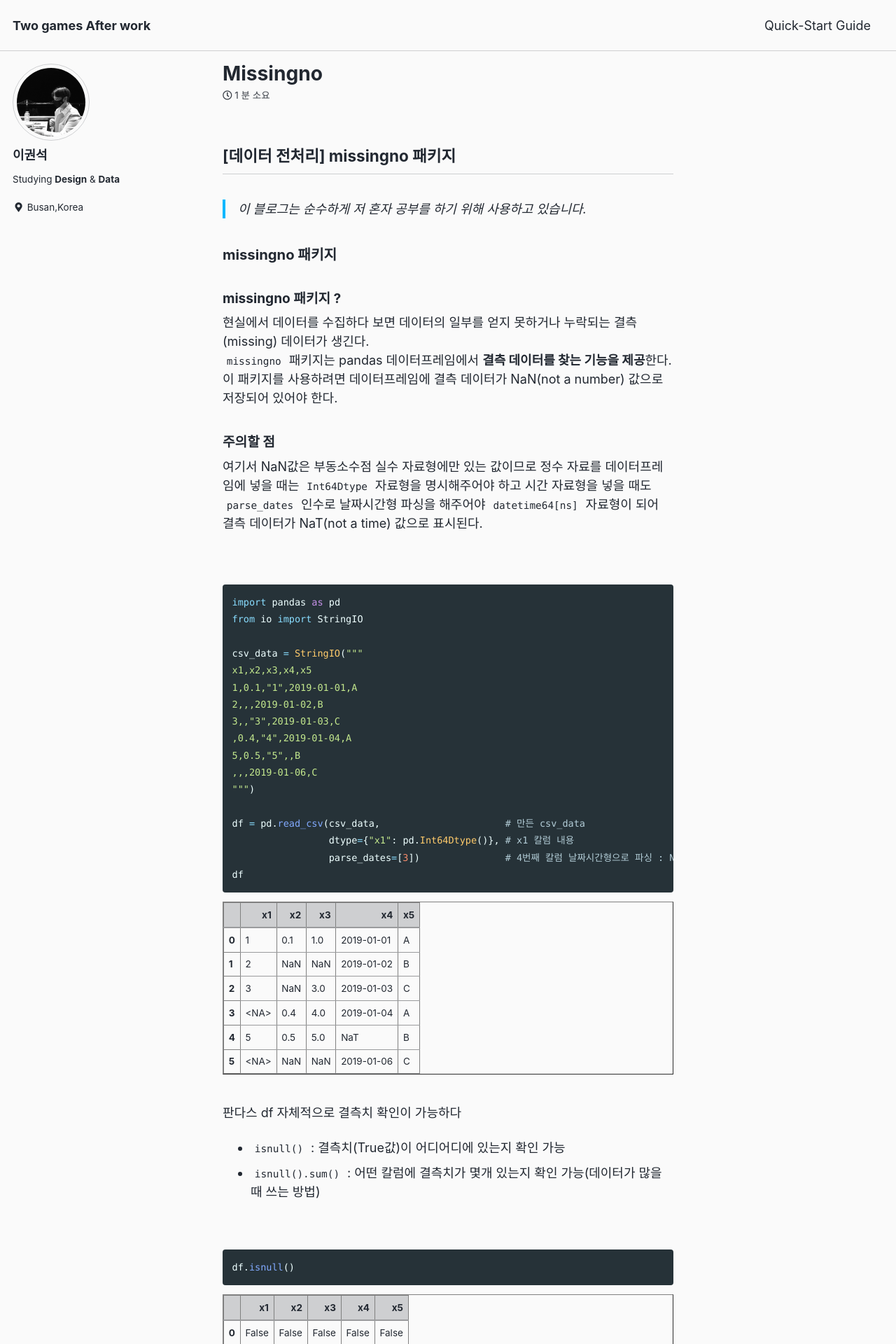
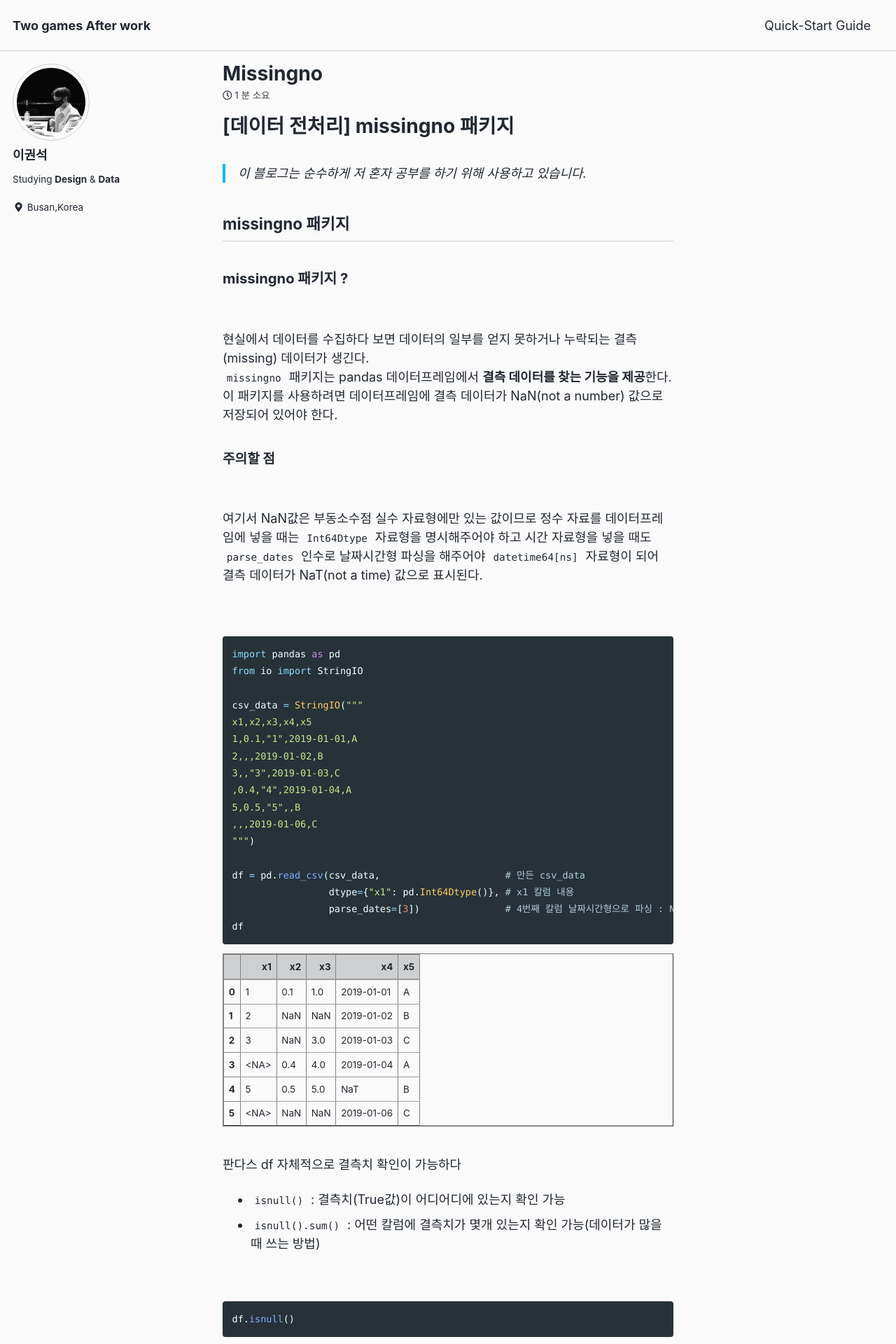
Before and after one commit to LEEGWONSEOK/LEEGWONSEOK.github.io, a Jekyll site: the page built from _posts/2021-06-13-missingno.md, in a window 1280 px wide. Shown: the top 1920 px of the page at 70% size. Built offline with Jekyll 4.4.1, drawn with Linux system fonts in a browser that asks for light colours; cached includes are drawn as plain includes.

Commit message:
Update 2021-06-13-missingno.md

```diff
--- a/_posts/2021-06-13-missingno.md
+++ b/_posts/2021-06-13-missingno.md
@@ -1,16 +1,20 @@
-## [데이터 전처리] missingno 패키지
+# [데이터 전처리] missingno 패키지
 
 > 이 블로그는 순수하게 저 혼자 공부를 하기 위해 사용하고 있습니다.
 
-### missingno 패키지
+## missingno 패키지
 
-#### missingno 패키지 ?
+### missingno 패키지 ?
+
+<br>
 
 현실에서 데이터를 수집하다 보면 데이터의 일부를 얻지 못하거나 누락되는 결측(missing) 데이터가 생긴다.<br>
 `missingno` 패키지는 pandas 데이터프레임에서 **결측 데이터를 찾는 기능을 제공**한다.<br>
 이 패키지를 사용하려면 데이터프레임에 결측 데이터가 NaN(not a number) 값으로 저장되어 있어야 한다.
 
 #### 주의할 점
+
+<br>
 
 여기서 NaN값은 부동소수점 실수 자료형에만 있는 값이므로
 정수 자료를 데이터프레임에 넣을 때는 `Int64Dtype` 자료형을 명시해주어야 하고
```
